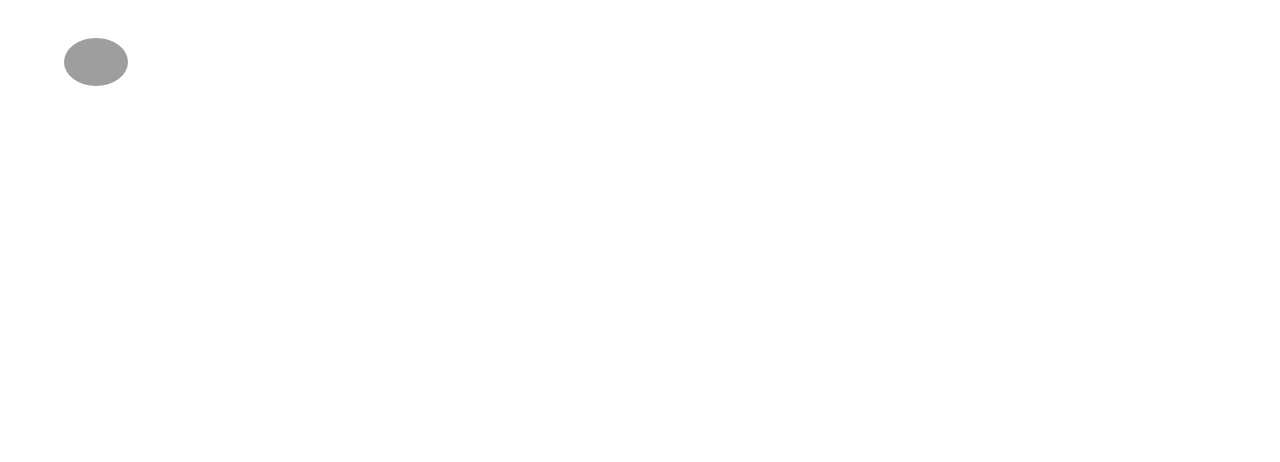
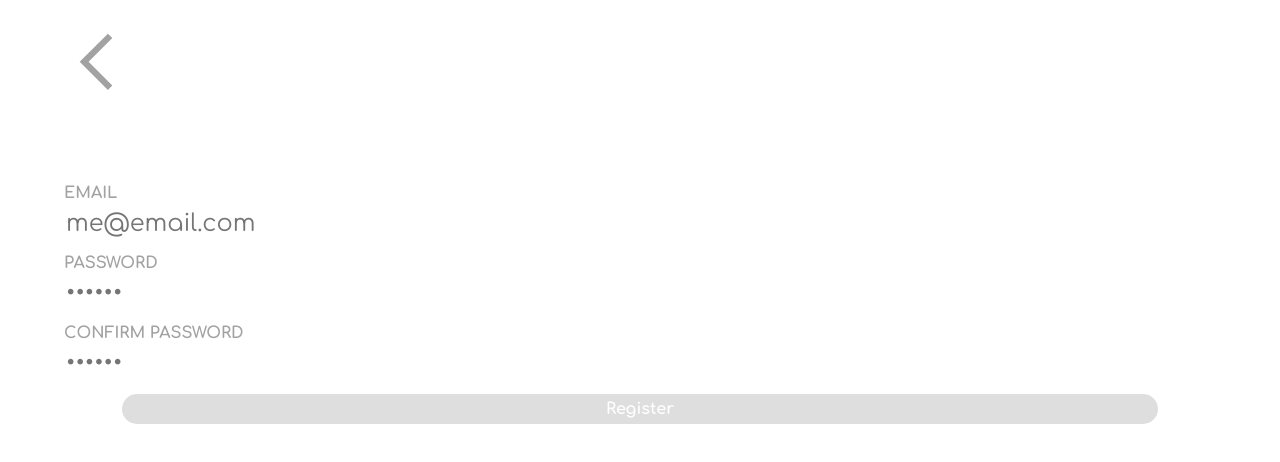
Before and after one commit to jonny-ms/ticker-tracker, a React (Create React App) app: page /registration in a window 1280 px wide. Shown: the top 462 px of the page. Built offline with nearby package versions, Linux system fonts and the light colour scheme; no server answers; grey boxes are pictures that could not be loaded.

Commit message:
Add login and register styling

```diff
--- a/src/App.scss
+++ b/src/App.scss
@@ -203,3 +203,54 @@ img {
 
 // .nav-quote {
 // }
+
+.login {
+	margin-top: 10%;
+	margin-left: 5%;
+	margin-right: 5%;
+	text-align: left;
+	font-weight: bold;
+	font-size: 1em;
+	color: $grey;
+	&-form {
+		height: $form-height;
+		display: flex;
+		flex-direction: column;
+		justify-content: space-between;
+	}
+	&-input {
+		height: $form-input-height;
+		font-size: 150%;
+		margin-bottom: 10px;
+	}
+	&-button {
+		width: 90%;
+		align-self: center;
+		border-radius: 100px;
+		border: none;
+		height: $form-button-height;
+		background-color: rgba(197, 197, 197, 0.561);
+		color: #fff;
+		font-weight: bold;
+		&-is-active {
+			@extend .login-button;
+			background-color: #76b3b4;
+		}
+	}
+}
+
+.register {
+	@extend .login;
+	&-form {
+		@extend .login-form;
+	}
+	&-input {
+		@extend .login-input;
+	}
+	&-button {
+		@extend .login-button;
+		&-is-active {
+			@extend .login-button-is-active;
+		}
+	}
+}
--- a/src/styles/variables.scss
+++ b/src/styles/variables.scss
@@ -15,3 +15,6 @@ $break-even-grey: grey;
 $spacing: 2rem;
 
 $nav-height: 7vh;
+$form-height: 30vh;
+$form-input-height: 7vh;
+$form-button-height: 5vh;
```
Also changed, not shown: public/images/back-arrow.svg (added).
